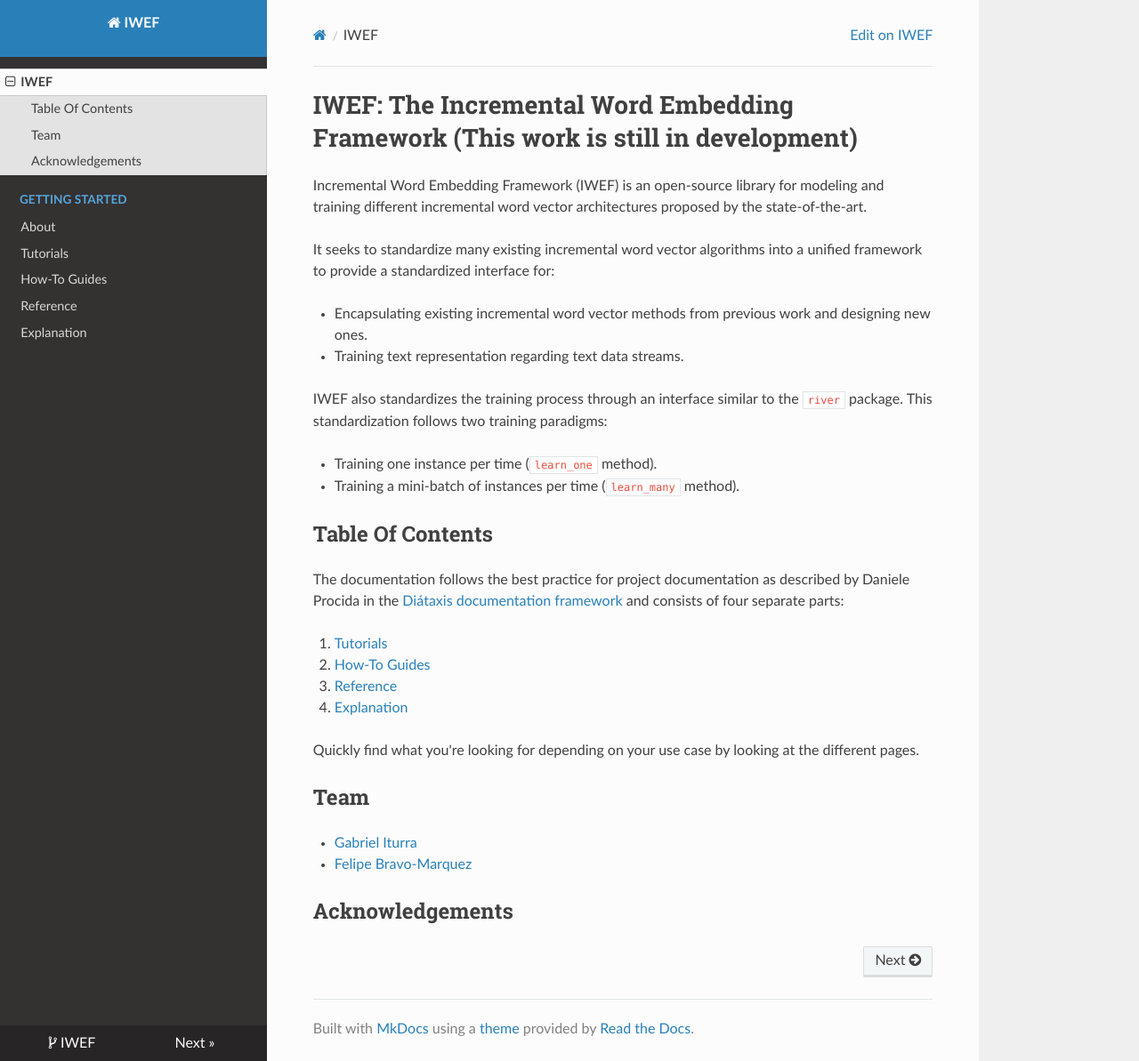
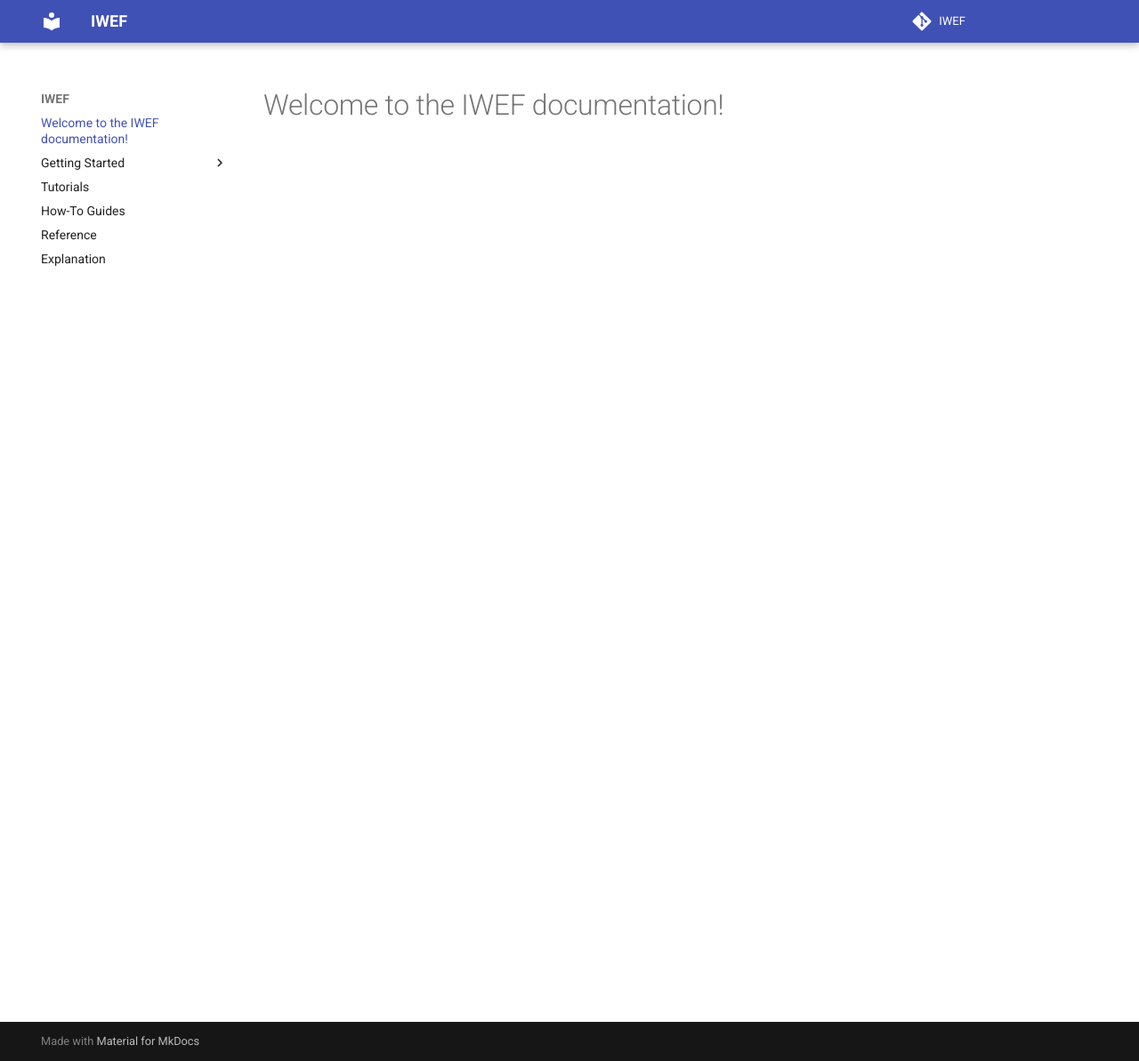
Before and after one commit to dccuchile/rivertext, an MkDocs documentation site: the page built from docs/index.md, in a window 1280 px wide and 1193 px high. Shown: the whole window at 89% size. Built offline with MkDocs 1.6.1 and Material for MkDocs 9.7.7, drawn with Linux system fonts in a browser that asks for light colours; nearby versions of some CDN libraries; comment, search, counter and statistics services are not loaded.

Commit message:
leaving material theeme

```diff
--- a/docs/index.md
+++ b/docs/index.md
@@ -1,40 +1 @@
-# IWEF: The Incremental Word Embedding Framework (This work is still in development)
-
-
-Incremental Word Embedding Framework (IWEF) is an open-source library for modeling and
-training different incremental word vector architectures proposed by the state-of-the-art.
-
-It seeks to standardize many existing incremental word vector algorithms into a unified
-framework to provide a standardized interface for:
-
-* Encapsulating existing incremental word vector methods from previous work and designing new ones.
-* Training text representation regarding text data streams.
-
-IWEF also standardizes the training process through an interface similar to the `river` package. This standardization follows two training paradigms:
-
-* Training one instance per time (`learn_one` method).
-* Training a mini-batch of instances per time (`learn_many` method).
-
-## Table Of Contents
-
-The documentation follows the best practice for
-project documentation as described by Daniele Procida
-in the [Diátaxis documentation framework](https://diataxis.fr/)
-and consists of four separate parts:
-
-1. [Tutorials](tutorials.md)
-2. [How-To Guides](how-to-guides.md)
-3. [Reference](reference.md)
-4. [Explanation](explanation.md)
-
-Quickly find what you're looking for depending on
-your use case by looking at the different pages.
-
-## Team
-
-
-* [Gabriel Iturra](https://giturra.github.io/)
-* [Felipe Bravo-Marquez](https://felipebravom.com/)
-
-
-## Acknowledgements
+# Welcome to the IWEF documentation!
--- a/mkdocs.yml
+++ b/mkdocs.yml
@@ -6,14 +6,19 @@ plugins:
 repo_name: IWEF
 repo_url: https://github.com/giturra/iwef
 
+
 theme:
-    name: readthedocs
+    name: material
+    locale: en
+    analytics: {gtag: 'G-274394082'}
     highlightjs: true
     hljs_languages:
+        - yaml
         - python
 
+
 nav:
-  - IWEF: index.md
+  - index.md
   - Getting Started:
       - About: getting_started/about.md
   - tutorials.md
```
